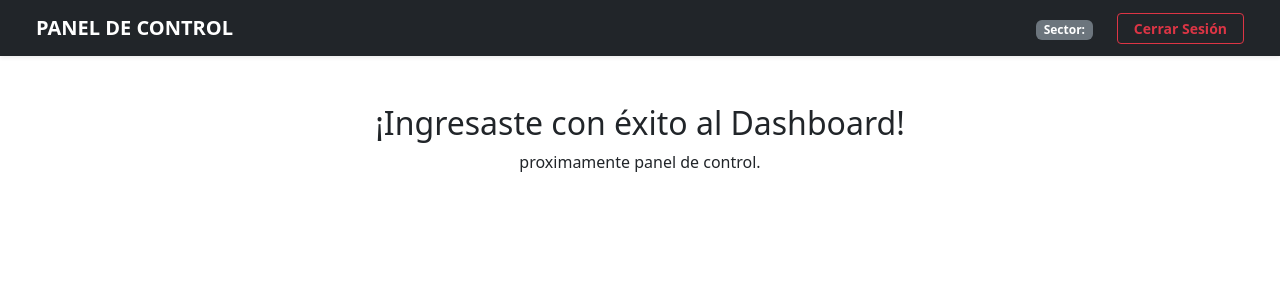
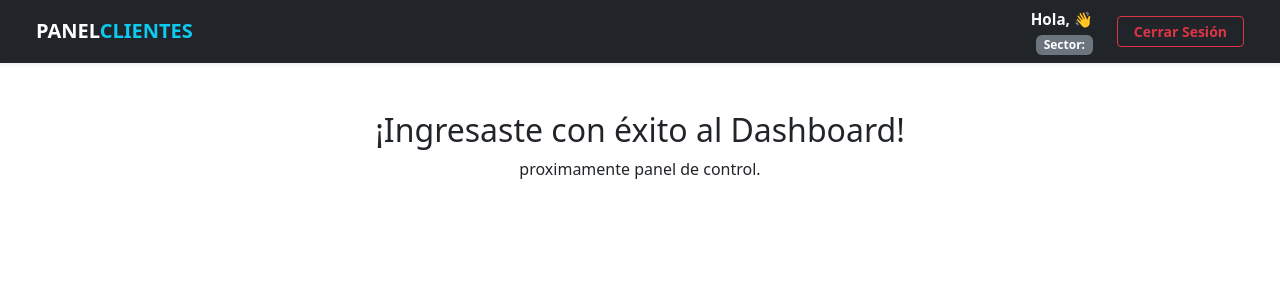
Before and after one commit to Fede301/pv_tp_integrador_grupo5, a React (Vite) app: page /dashboard in a window 1280 px wide. Shown: the top 300 px of the page. Built offline with nearby package versions, Linux system fonts and the light colour scheme; sample sign-in values are in the browser's storage.

Commit message:
Leve modificacion/refinamiento del header

```diff
--- a/src/components/layout/Header.jsx
+++ b/src/components/layout/Header.jsx
@@ -3,37 +3,35 @@ import { useNavigate } from 'react-router-dom';
 import { AdminContext } from '../../context/AdminContext';
 
 const Header = () => {
-    // Traemos los datos del admin y la función logout del contexto global
     const { admin, logout } = useContext(AdminContext);
     const navigate = useNavigate();
 
-    // Si no hay administrador, no mostramos el Header
     if (!admin) return null;
 
     const handleLogout = () => {
-        logout(); // Borra el estado y el localStorage
-        navigate('/login'); // Redirige al login
+        logout();
+        navigate('/login');
     };
 
     return (
         <nav className="navbar navbar-expand-lg navbar-dark bg-dark px-4 shadow-sm">
             <div className="container-fluid">
+                {/* 1. CAMBIO: Nombre de la app con estilo personalizado */}
                 <span className="navbar-brand fw-bold text-uppercase tracking-wider">
-                    Panel de Control
+                    Panel<span className="text-info">Clientes</span>
                 </span>
 
-                {/* Zona derecha con los datos del Admin y el Botón */}
                 <div className="d-flex align-items-center ms-auto">
                     <div className="text-light me-4 text-end">
+                        {/* 2. CAMBIO: Saludo personalizado al administrador conectado */}
                         <div className="fw-bold mb-0" style={{ fontSize: '0.95rem' }}>
-                            {admin.nombre}
+                            Hola, {admin.nombre} 👋
                         </div>
                         <span className="badge bg-secondary" style={{ fontSize: '0.75rem' }}>
                             Sector: {admin.sector}
                         </span>
                     </div>
 
-                    {/* Botón de Cerrar Sesión obligatorio */}
                     <button
                         onClick={handleLogout}
                         className="btn btn-outline-danger btn-sm px-3 fw-semibold"
```
